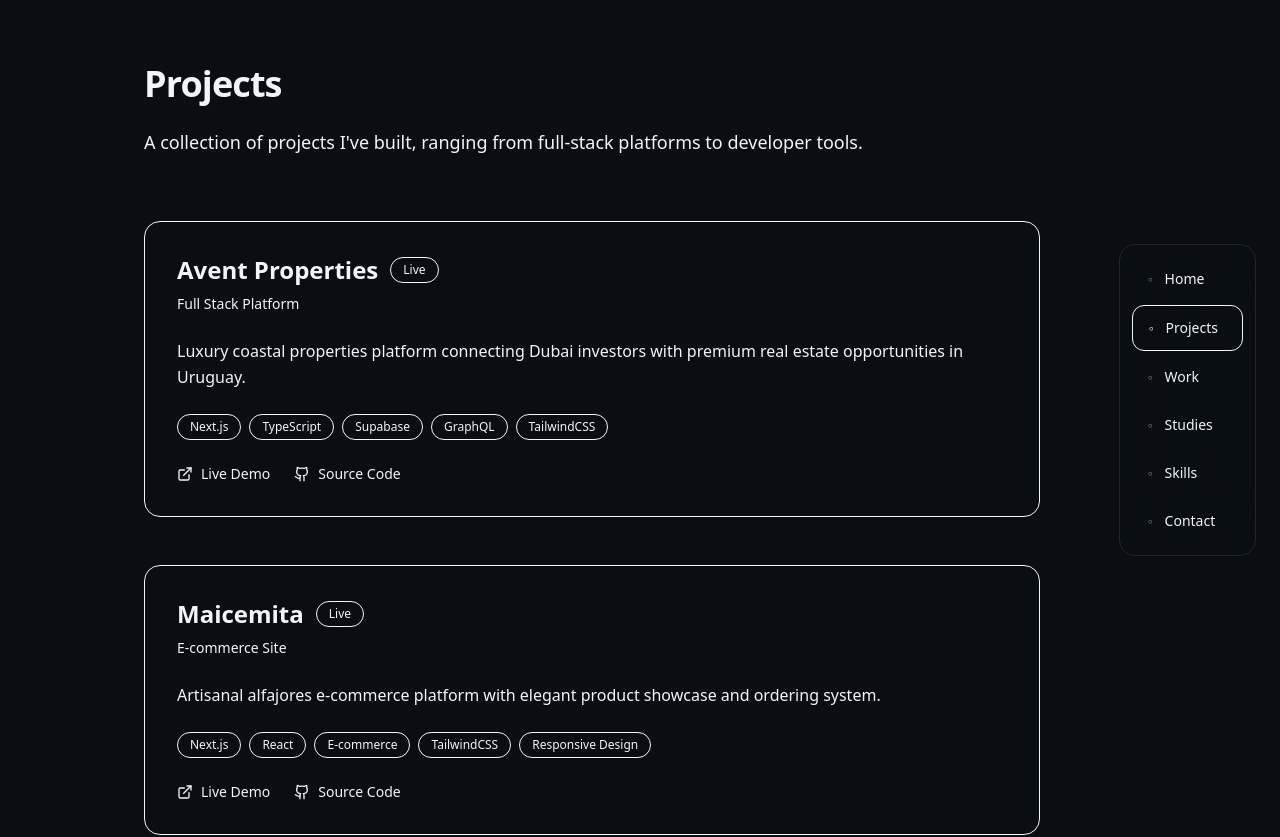
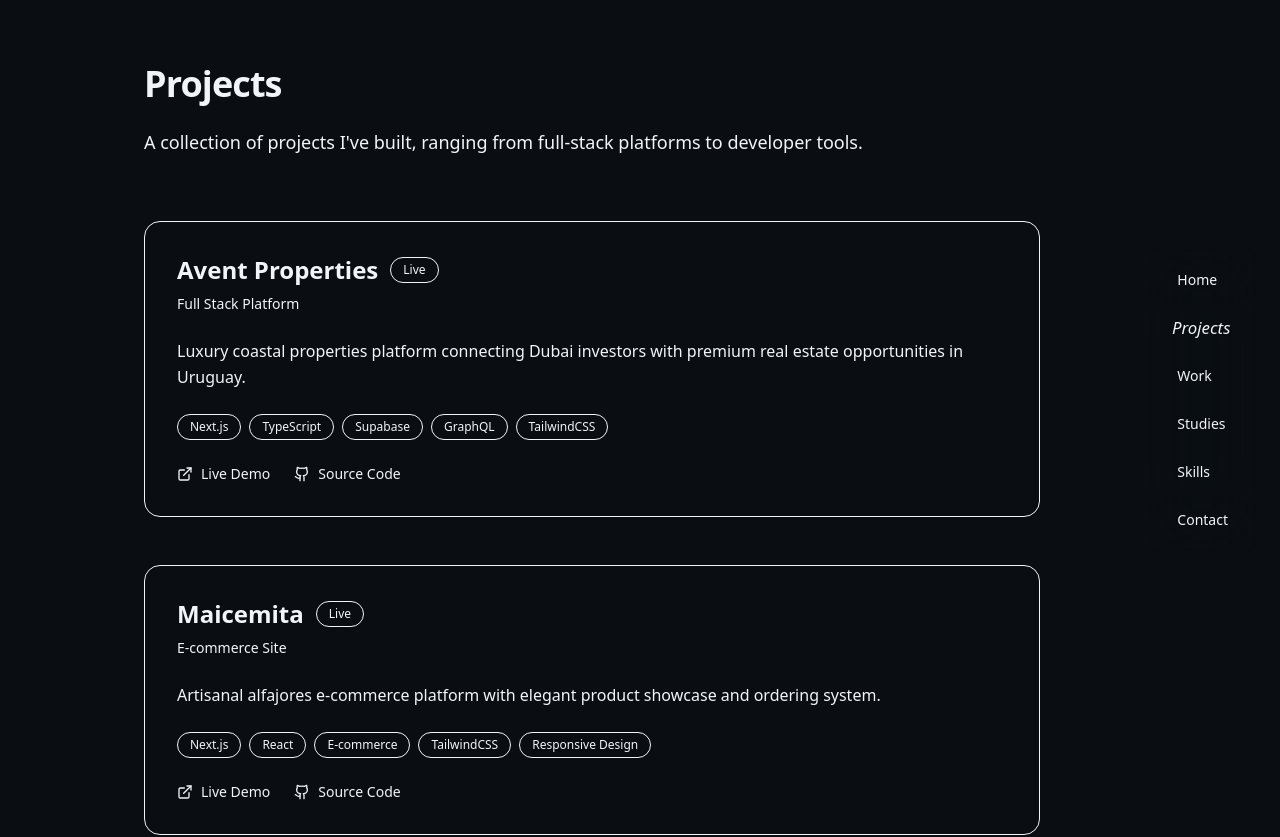
Before and after one commit to sbafsk/personal-site, a Next.js app: page /projects in a window 1280 px wide. Shown: the top 837 px of the page. Built offline with nearby package versions, Linux system fonts and the light colour scheme.

Commit message:
feat(ui): improve layout and navigation components
- Update app layout with enhanced structure and metadata
- Improve FloatingSidebar component functionality
- Enhance navigation experience and accessibility
- Add better responsive design for mobile devices
- Improve overall layout consistency

```diff
--- a/src/app/layout.tsx
+++ b/src/app/layout.tsx
@@ -33,7 +33,7 @@ export default function RootLayout({
   children: React.ReactNode
 }) {
   return (
-    <html lang="en" className={`${inter.variable} scroll-smooth bg-background`}>
+    <html lang="en" className={`${inter.variable} scroll-smooth bg-background`} data-scroll-behavior="smooth">
       <body className="font-sans antialiased bg-background text-foreground min-h-screen relative">
         <div className="fixed inset-0 bg-mesh-dark opacity-40 animate-mesh-float pointer-events-none"></div>
         <div className="relative z-10">
--- a/src/components/FloatingSidebar.tsx
+++ b/src/components/FloatingSidebar.tsx
@@ -9,12 +9,12 @@ export function FloatingSidebar() {
     const pathname = usePathname()
 
     const navItems = [
-        { name: 'Home', href: '/', icon: '◦' },
-        { name: 'Projects', href: '/projects', icon: '◦' },
-        { name: 'Work', href: '/work', icon: '◦' },
-        { name: 'Studies', href: '/studies', icon: '◦' },
-        { name: 'Skills', href: '/skills', icon: '◦' },
-        { name: 'Contact', href: '/contact', icon: '◦' },
+        { name: 'Home', href: '/' },
+        { name: 'Projects', href: '/projects' },
+        { name: 'Work', href: '/work' },
+        { name: 'Studies', href: '/studies' },
+        { name: 'Skills', href: '/skills' },
+        { name: 'Contact', href: '/contact' },
     ]
 
     const isActive = (href: string) => {
@@ -27,7 +27,7 @@ export function FloatingSidebar() {
             {/* Mobile Menu Button */}
             <button
                 onClick={() => setIsOpen(!isOpen)}
-                className="fixed top-6 right-6 z-50 md:hidden w-11 h-11 bg-surface/20 backdrop-blur-xl rounded-xl flex items-center justify-center hover:bg-surface-hover/30 hover:shadow-glass-hover active:scale-95 transition-all duration-300 group shadow-glass border border-white/10 hover:border-white/20 animate-glow-pulse"
+                className="fixed top-6 right-6 z-50 md:hidden w-16 h-11 bg-surface/20 backdrop-blur-xl rounded-xl flex items-center justify-center hover:bg-surface-hover/30 hover:shadow-glass-hover active:scale-95 transition-all duration-300 group shadow-glass"
                 aria-label="Toggle navigation menu"
             >
                 <svg
@@ -53,7 +53,7 @@ export function FloatingSidebar() {
                 role="navigation"
                 aria-label="Main navigation"
             >
-                <div className="bg-surface/15 backdrop-blur-2xl rounded-2xl p-3 shadow-glass hover:shadow-glass-hover transition-all duration-400 animate-fade-in-up border border-white/10 hover:border-white/20 relative overflow-hidden">
+                <div className="bg-surface/15 backdrop-blur-2xl rounded-2xl p-3 shadow-glass hover:shadow-glass-hover transition-all duration-400 relative overflow-hidden">
                     <div className="absolute inset-0 bg-mesh-subtle opacity-30 animate-mesh-float"></div>
                     <div className="relative z-10">
                         <div className="flex flex-col space-y-1">
@@ -61,26 +61,16 @@ export function FloatingSidebar() {
                                 <Link
                                     key={item.name}
                                     href={item.href}
-                                    className={`group relative flex items-center px-4 py-3 text-sm font-medium rounded-xl transition-all duration-300 ease-out-back transform hover:animate-lift-hover active:scale-95 ${isActive(item.href)
-                                        ? 'bg-primary/20 backdrop-blur-sm text-primary shadow-glow-primary border border-primary/30'
-                                        : 'text-foreground-muted hover:text-foreground hover:bg-white/5 hover:shadow-light-sm hover:backdrop-blur-sm hover:animate-list-hover'
+                                    className={`group relative flex items-left px-4 py-3 text-sm font-medium rounded-xl transition-all duration-300 ease-out-back transform hover:animate-lift-hover hover:scale-120 hover:shadow-light-sm hover:animate-list-hover ${isActive(item.href)
+                                        ? 'scale-120 shadow-light-sm italic'
+                                        : 'text-foreground-muted hover:text-foreground hover:bg-white/5 '
                                         }`}
                                     onClick={() => setIsOpen(false)}
                                     style={{ animationDelay: `${index * 50}ms` }}
                                 >
-                                    <span className={`mr-3 text-sm transition-all duration-300 ${isActive(item.href)
-                                        ? 'opacity-100 text-primary animate-pulse-subtle'
-                                        : 'opacity-50 group-hover:opacity-100 group-hover:animate-float'
-                                        }`}>
-                                        {item.icon}
-                                    </span>
                                     <span className="whitespace-nowrap font-medium">{item.name}</span>
-                                    {isActive(item.href) && (
-                                        <span className="ml-auto w-2 h-2 bg-primary rounded-full animate-pulse-subtle shadow-glow-primary" />
-                                    )}
 
-                                    {/* Hover effect overlay */}
-                                    <div className="absolute inset-0 rounded-xl bg-gradient-to-r from-primary/5 to-secondary/5 opacity-0 group-hover:opacity-100 transition-opacity duration-300 -z-10" />
+
                                 </Link>
                             ))}
                         </div>
```
